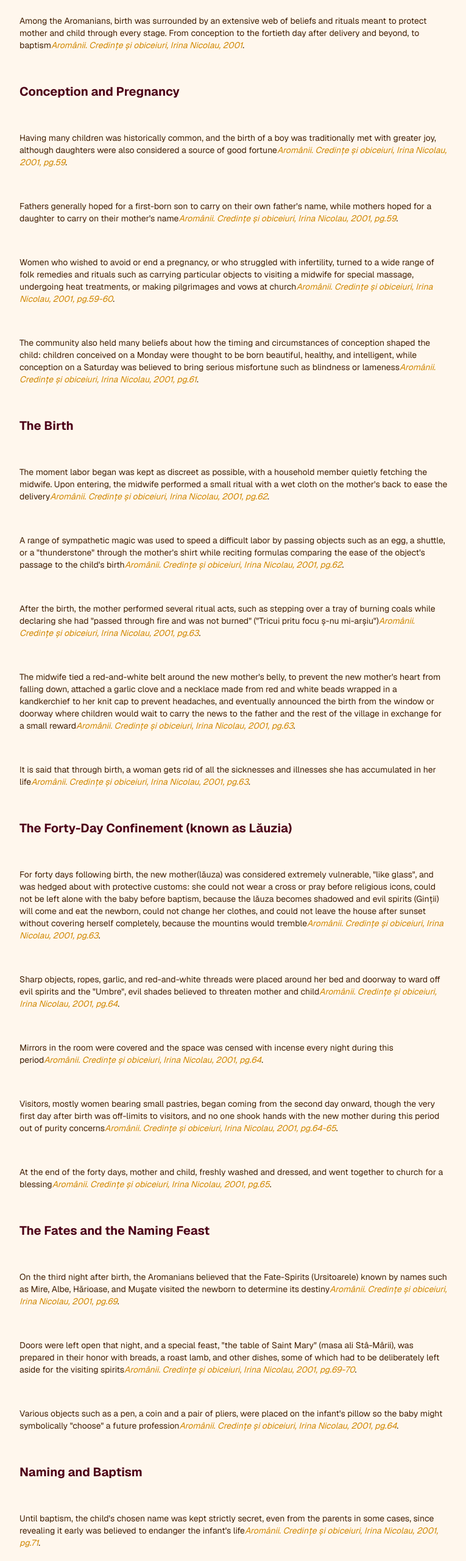
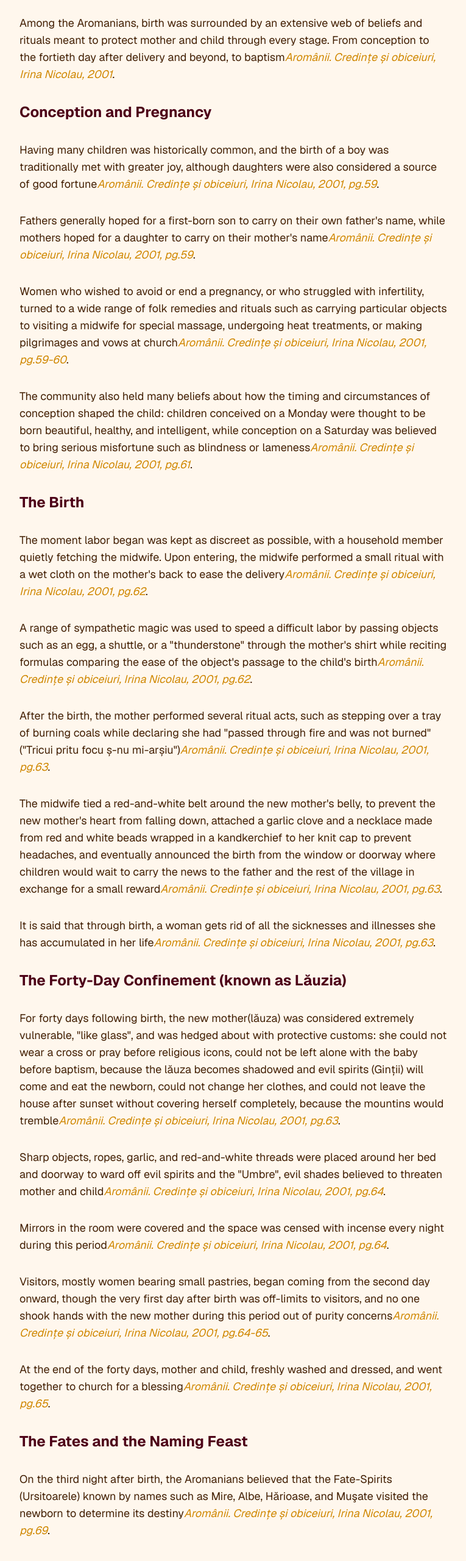
Before and after one commit to mariacristina13/napoi_la_fara_mea, a Next.js app: page /birth in a window 1280 px wide. Shown: the part 234-2794 px from the top of the page at 61% size, without its empty margins (256-1021 px from the left). Built offline with nearby package versions, Linux system fonts and the light colour scheme.

Commit message:
Update styling.

```diff
--- a/app/birth/page.js
+++ b/app/birth/page.js
@@ -11,149 +11,150 @@ export default function Birth() {
 
             <main className="w-full max-w-3xl p-5 py-8">
                 <div>
-                    <p className="text-yellow-950 pb-5 text-sm m-2 md:pb-10 text-lg sm:m-3 text-base">
+                    <p className="text-yellow-950 pb-5 text-sm m-2 md:text-lg sm:m-3 text-base">
                        Among the Aromanians, birth was surrounded by an extensive web of beliefs and rituals meant to protect mother and child through every stage. From conception to the fortieth day after delivery and beyond, to baptism
 
                         <cite className="text-yellow-600">Aromânii. Credințe și obiceiuri, Irina Nicolau, 2001</cite>.
                     </p>
 
-                    <h3 className="m-2 pb-5 text-rose-950 font-bold text-lg sm:m-3 text-xl md:pb-10 text-2xl">
+                    <h3 className="m-2 pb-5 text-rose-950 font-bold text-lg sm:m-3 text-xl md:text-2xl">
                         Conception and Pregnancy
                     </h3>
 
-                    <p className="text-yellow-950 pb-5 text-sm m-2 md:pb-10 text-lg sm:m-3 text-base">
+                    <p className="text-yellow-950 pb-5 text-sm m-2 md:text-lg sm:m-3 text-base">
                         Having many children was historically common, and the birth of a boy was traditionally met with greater joy, although daughters were also considered a source of good fortune
                         <cite className="text-yellow-600">Aromânii. Credințe și obiceiuri, Irina Nicolau, 2001, pg.59</cite>.
                     </p>
 
-                    <p className="text-yellow-950 pb-5 text-sm m-2 md:pb-10 text-lg sm:m-3 text-base">
+                    <p className="text-yellow-950 pb-5 text-sm m-2 md:text-lg sm:m-3 text-base">
                         Fathers generally hoped for a first-born son to carry on their own father's name, while mothers hoped for a daughter to carry on their mother's name
 
                         <cite className="text-yellow-600">Aromânii. Credințe și obiceiuri, Irina Nicolau, 2001, pg.59</cite>.
                     </p>
 
-                    <p className="text-yellow-950 pb-5 text-sm m-2 md:pb-10 text-lg sm:m-3 text-base">
+                    <p className="text-yellow-950 pb-5 text-sm m-2 md:text-lg sm:m-3 text-base">
                        Women who wished to avoid or end a pregnancy, or who struggled with infertility, turned to a wide range of folk remedies and rituals such as carrying particular objects to visiting a midwife for special massage, undergoing heat treatments, or making pilgrimages and vows at church
 
                         <cite className="text-yellow-600">Aromânii. Credințe și obiceiuri, Irina Nicolau, 2001, pg.59-60</cite>.
                     </p>
 
-                    <p className="text-yellow-950 pb-5 text-sm m-2 md:pb-10 text-lg sm:m-3 text-base">
+                    <p className="text-yellow-950 pb-5 text-sm m-2 md:text-lg sm:m-3 text-base">
                         The community also held many beliefs about how the timing and circumstances of conception shaped the child: children conceived on a Monday were thought to be born beautiful, healthy, and intelligent, while conception on a Saturday was believed to bring serious misfortune such as blindness or lameness
                         <cite className="text-yellow-600">Aromânii. Credințe și obiceiuri, Irina Nicolau, 2001, pg.61</cite>.
                     </p>
 
-                    <h3 className="m-2 pb-5 text-rose-950 font-bold text-lg sm:m-3 text-xl md:pb-10 text-2xl">
+                    <h3 className="m-2 pb-5 text-rose-950 font-bold text-lg sm:m-3 text-xl md:text-2xl">
                         The Birth
                     </h3>
 
-                    <p className="text-yellow-950 pb-5 text-sm m-2 md:pb-10 text-lg sm:m-3 text-base">
+                    <p className="text-yellow-950 pb-5 text-sm m-2 md:text-lg sm:m-3 text-base">
                         The moment labor began was kept as discreet as possible, with a household member quietly fetching the midwife. Upon entering, the midwife performed a small ritual with a wet cloth on the mother's back to ease the delivery
                         <cite className="text-yellow-600">Aromânii. Credințe și obiceiuri, Irina Nicolau, 2001, pg.62</cite>.
                     </p>
 
-                    <p className="text-yellow-950 pb-5 text-sm m-2 md:pb-10 text-lg sm:m-3 text-base">
+                    <p className="text-yellow-950 pb-5 text-sm m-2 md:text-lg sm:m-3 text-base">
                         A range of sympathetic magic was used to speed a difficult labor by passing objects such as an egg, a shuttle, or a "thunderstone" through the mother's shirt while reciting formulas comparing the ease of the object's passage to the child's birth
                         <cite className="text-yellow-600">Aromânii. Credințe și obiceiuri, Irina Nicolau, 2001, pg.62</cite>.
                     </p>
 
-                    <p className="text-yellow-950 pb-5 text-sm m-2 md:pb-10 text-lg sm:m-3 text-base">
+                    <p className="text-yellow-950 pb-5 text-sm m-2 md:text-lg sm:m-3 text-base">
                         After the birth, the mother performed several ritual acts, such as stepping over a tray of burning coals while declaring she had "passed through fire and was not burned" ("Tricui pritu focu ș-nu mi-arșiu")
 
                         <cite className="text-yellow-600">Aromânii. Credințe și obiceiuri, Irina Nicolau, 2001, pg.63</cite>.
                     </p>
 
-                    <p className="text-yellow-950 pb-5 text-sm m-2 md:pb-10 text-lg sm:m-3 text-base">
+                    <p className="text-yellow-950 pb-5 text-sm m-2 md:text-lg sm:m-3 text-base">
                        The midwife tied a red-and-white belt around the new mother's belly, to prevent the new mother's heart from falling down, attached a garlic clove and a necklace made from red and white beads wrapped in a kandkerchief to her knit cap to prevent headaches, and eventually announced the birth from the window or doorway where children would wait to carry the news to the father and the rest of the village in exchange for a small reward
 
                         <cite className="text-yellow-600">Aromânii. Credințe și obiceiuri, Irina Nicolau, 2001, pg.63</cite>.
                     </p>
 
-                    <p className="text-yellow-950 pb-5 text-sm m-2 md:pb-10 text-lg sm:m-3 text-base">
+                    <p className="text-yellow-950 pb-5 text-sm m-2 md:text-lg sm:m-3 text-base">
                        It is said that through birth, a woman gets rid of all the sicknesses and illnesses she has accumulated in her life
                         <cite className="text-yellow-600">Aromânii. Credințe și obiceiuri, Irina Nicolau, 2001, pg.63</cite>.
                     </p>
 
-                    <h3 className="m-2 pb-5 text-rose-950 font-bold text-lg sm:m-3 text-xl md:pb-10 text-2xl">
+                    <h3 className="m-2 pb-5 text-rose-950 font-bold text-lg sm:m-3 text-xl md:text-2xl">
                         The Forty-Day Confinement (known as Lăuzia)
                     </h3>
 
-                    <p className="text-yellow-950 pb-5 text-sm m-2 md:pb-10 text-lg sm:m-3 text-base">
+                    <p className="text-yellow-950 pb-5 text-sm m-2 md:text-lg sm:m-3 text-base">
                         For forty days following birth, the new mother(lăuza) was considered extremely vulnerable, "like glass", and was hedged about with protective customs: she could not wear a cross or pray before religious icons, could not be left alone with the baby before baptism, because the lăuza becomes shadowed and evil spirits (Ginții) will come and eat the newborn, could not change her clothes, and could not leave the house after sunset without covering herself completely, because the mountins would tremble
                         <cite className="text-yellow-600">Aromânii. Credințe și obiceiuri, Irina Nicolau, 2001, pg.63</cite>.
                     </p>
 
-                    <p className="text-yellow-950 pb-5 text-sm m-2 md:pb-10 text-lg sm:m-3 text-base">
+                    <p className="text-yellow-950 pb-5 text-sm m-2 md:text-lg sm:m-3 text-base">
                         Sharp objects, ropes, garlic, and red-and-white threads were placed around her bed and doorway to ward off evil spirits and the "Umbre", evil shades believed to threaten mother and child
                         <cite className="text-yellow-600">Aromânii. Credințe și obiceiuri, Irina Nicolau, 2001, pg.64</cite>.
                     </p>
 
-                    <p className="text-yellow-950 pb-5 text-sm m-2 md:pb-10 text-lg sm:m-3 text-base">
+                    <p className="text-yellow-950 pb-5 text-sm m-2 md:text-lg sm:m-3 text-base">
                         Mirrors in the room were covered and the space was censed with incense every night during this period
                         <cite className="text-yellow-600">Aromânii. Credințe și obiceiuri, Irina Nicolau, 2001, pg.64</cite>.
                     </p>
 
-                    <p className="text-yellow-950 pb-5 text-sm m-2 md:pb-10 text-lg sm:m-3 text-base">
+                    <p className="text-yellow-950 pb-5 text-sm m-2 md:text-lg sm:m-3 text-base">
                         Visitors, mostly women bearing small pastries, began coming from the second day onward, though the very first day after birth was off-limits to visitors, and no one shook hands with the new mother during this period out of purity concerns
 
                         <cite className="text-yellow-600">Aromânii. Credințe și obiceiuri, Irina Nicolau, 2001, pg.64-65</cite>.
                     </p>
 
-                    <p className="text-yellow-950 pb-5 text-sm m-2 md:pb-10 text-lg sm:m-3 text-base">
+                    <p className="text-yellow-950 pb-5 text-sm m-2 md:text-lg sm:m-3 text-base">
                         At the end of the forty days, mother and child, freshly washed and dressed, and went together to church for a blessing
 
                         <cite className="text-yellow-600">Aromânii. Credințe și obiceiuri, Irina Nicolau, 2001, pg.65</cite>.
                     </p>
 
-                    <h3 className="m-2 pb-5 text-rose-950 font-bold text-lg sm:m-3 text-xl md:pb-10 text-2xl">
+                    <h3 className="m-2 pb-5 text-rose-950 font-bold text-lg sm:m-3 text-xl md:text-2xl">
                         The Fates and the Naming Feast
                     </h3>
 
-                    <p className="text-yellow-950 pb-5 text-sm m-2 md:pb-10 text-lg sm:m-3 text-base">
+                    <p className="text-yellow-950 pb-5 text-sm m-2 md:text-lg sm:m-3 text-base">
                         On the third night after birth, the Aromanians believed that the Fate-Spirits (Ursitoarele) known by names such as Mire, Albe, Hărioase, and Muşate visited the newborn to determine its destiny
                         <cite className="text-yellow-600">Aromânii. Credințe și obiceiuri, Irina Nicolau, 2001, pg.69</cite>.
                     </p>
 
-                    <p className="text-yellow-950 pb-5 text-sm m-2 md:pb-10 text-lg sm:m-3 text-base">
+                    <p className="text-yellow-950 pb-5 text-sm m-2 md:text-lg sm:m-3 text-base">
                         Doors were left open that night, and a special feast, "the table of Saint Mary" (masa ali Stâ-Mârii), was prepared in their honor with breads, a roast lamb, and other dishes, some of which had to be deliberately left aside for the visiting spirits
                         <cite className="text-yellow-600">Aromânii. Credințe și obiceiuri, Irina Nicolau, 2001, pg.69-70</cite>.
                     </p>
 
-                    <p className="text-yellow-950 pb-5 text-sm m-2 md:pb-10 text-lg sm:m-3 text-base">
+                    <p className="text-yellow-950 pb-5 text-sm m-2 md:text-lg sm:m-3 text-base">
                         Various objects such as a pen, a coin and a pair of pliers, were placed on the infant's pillow so the baby might symbolically "choose" a future profession
                         <cite className="text-yellow-600">Aromânii. Credințe și obiceiuri, Irina Nicolau, 2001, pg.64</cite>.
                     </p>
 
-                    <h3 className="m-2 pb-5 text-rose-950 font-bold text-lg sm:m-3 text-xl md:pb-10 text-2xl">
+                    <h3 className="m-2 pb-5 text-rose-950 font-bold text-lg sm:m-3 text-xl md:text-2xl">
                         Naming and Baptism
                     </h3>
 
-                    <p className="text-yellow-950 pb-5 text-sm m-2 md:pb-10 text-lg sm:m-3 text-base">
+                    <p className="text-yellow-950 pb-5 text-sm m-2 md:text-lg sm:m-3 text-base">
                         Until baptism, the child's chosen name was kept strictly secret, even from the parents in some cases, since revealing it early was believed to endanger the infant's life
                         <cite className="text-yellow-600">Aromânii. Credințe și obiceiuri, Irina Nicolau, 2001, pg.71</cite>.
                     </p>
 
-                    <p className="text-yellow-950 pb-5 text-sm m-2 md:pb-10 text-lg sm:m-3 text-base">
+                    <p className="text-yellow-950 pb-5 text-sm m-2 md:text-lg sm:m-3 text-base">
                         If the newborn was a boy, the godfather typically chose a name from the father's family (or gave his own name), while the godmother chose from the mother's family if the newborn was a girl
 
                         <cite className="text-yellow-600">Aromânii. Credințe și obiceiuri, Irina Nicolau, 2001, pg.71</cite>.
                     </p>
-                    <p className="text-yellow-950 pb-5 text-sm m-2 md:pb-10 text-lg sm:m-3 text-base">
+
+                    <p className="text-yellow-950 pb-5 text-sm m-2 md:text-lg sm:m-3 text-base">
                         Baptism customarily took place on the first Sunday after birth, or within a month if the godfather was away
                         <cite className="text-yellow-600">Aromânii. Credințe și obiceiuri, Irina Nicolau, 2001, pg.71</cite>.
                     </p>
 
-                    <p className="text-yellow-950 pb-5 text-sm m-2 md:pb-10 text-lg sm:m-3 text-base">
+                    <p className="text-yellow-950 pb-5 text-sm m-2 md:text-lg sm:m-3 text-base">
                         The christening procession, called a taifă, brought the child to church, where the priest received the infant, spat lightly behind its ear against catching cold, and pronounced its name which was announced throughout the village by children for a small payment
                         <cite className="text-yellow-600">Aromânii. Credințe și obiceiuri, Irina Nicolau, 2001, pg.71</cite>.
                     </p>
 
-                    <p className="text-yellow-950 pb-5 text-sm m-2 md:pb-10 text-lg sm:m-3 text-base">
+                    <p className="text-yellow-950 pb-5 text-sm m-2 md:text-lg sm:m-3 text-base">
                         On the way home, the godfather carried the baptismal candle along with the child; if the candle went out en route, this was read as an omen that the child's life would be short
                         <cite className="text-yellow-600">Aromânii. Credințe și obiceiuri, Irina Nicolau, 2001, pg.72</cite>.
                     </p>
 
-                    <p className="text-yellow-950 pb-5 text-sm m-2 md:pb-10 text-lg sm:m-3 text-base">
+                    <p className="text-yellow-950 pb-5 text-sm m-2 md:text-lg sm:m-3 text-base">
                         At the doorway, the godfather handed the newly christened baby to the mother with the traditional words marking the child's passage from an unbaptized to a Christian state ("Turcu-ni dâdeși, creștinu ț-aducu")
                         <cite className="text-yellow-600">Aromânii. Credințe și obiceiuri, Irina Nicolau, 2001, pg.72</cite>.
                     </p>
```
